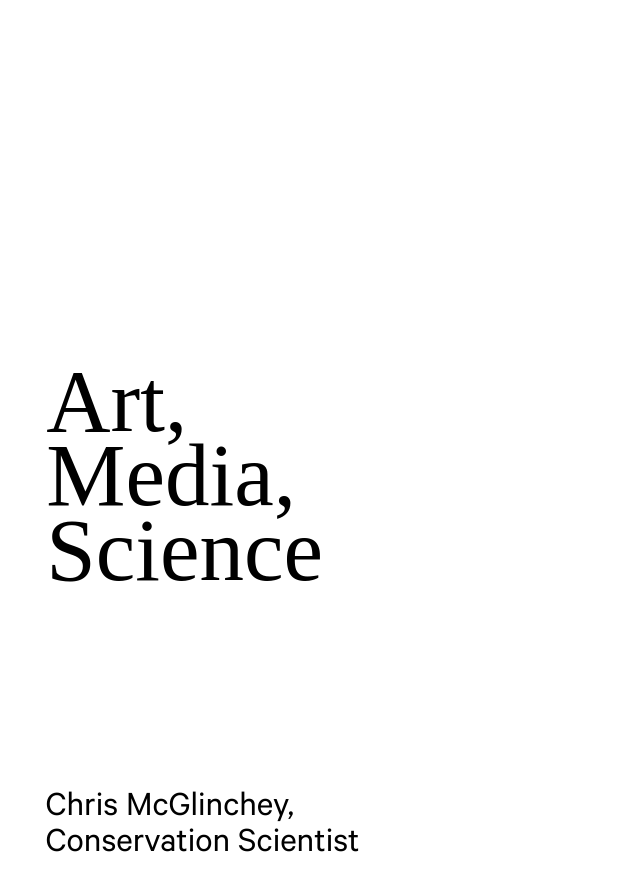
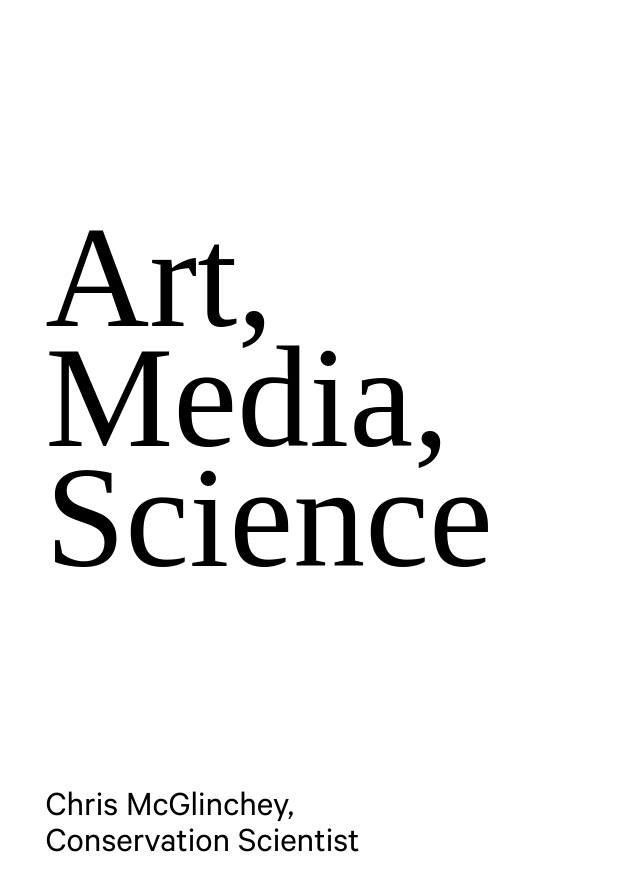
Before and after one commit to art-media-science/art-media-science.github.io, a Jekyll site: the page built from index.md, in a window 1280 px wide and 900 px high. Shown: the top 891 px of the window, without its empty margins (0-640 px from the left). Built offline with Jekyll 4.4.1, drawn with Linux system fonts in a browser that asks for light colours; some web fonts are replaced.

Commit message:
Comment out the scaling for now.

```diff
--- a/assets/styles/main.scss
+++ b/assets/styles/main.scss
@@ -77,14 +77,15 @@ body {
 			margin-top:    calc(-1 * var(--header--scroll--extra));
 
 			> figure {
-				height:                     var(--logo--height--scroll);
+				// height:                     var(--logo--height--scroll);
 				position:                   sticky;
 				top:                        var(--margin);
-				transform-origin:           bottom left;
-				transform:                  scale(var(--logo--scale, 1));
-				transition-duration:        200ms;
-				transition-property:        transform;
-				transition-timing-function: ease-in-out;
+				// transform-origin:           top left;
+				// transform:                  scale(var(--logo--scale, 1));
+				// transition-delay:           100ms, 0ms; // TODO The height should be on `transitionend`.
+				// transition-duration:        200ms;
+				// transition-property:        height, transform;
+				// transition-timing-function: ease-in-out;
 
 				> h1 {
 					@extend %font--heldane--regular;
@@ -124,10 +125,10 @@ body {
 
 
 
-	// From the JS.
-	&.main--visible {
-		--logo--scale: 0.618; // Golden.
-	}
+	// // From the JS.
+	// &.main--visible {
+	// 	--logo--scale: 0.618; // Golden.
+	// }
 
 
 
```
